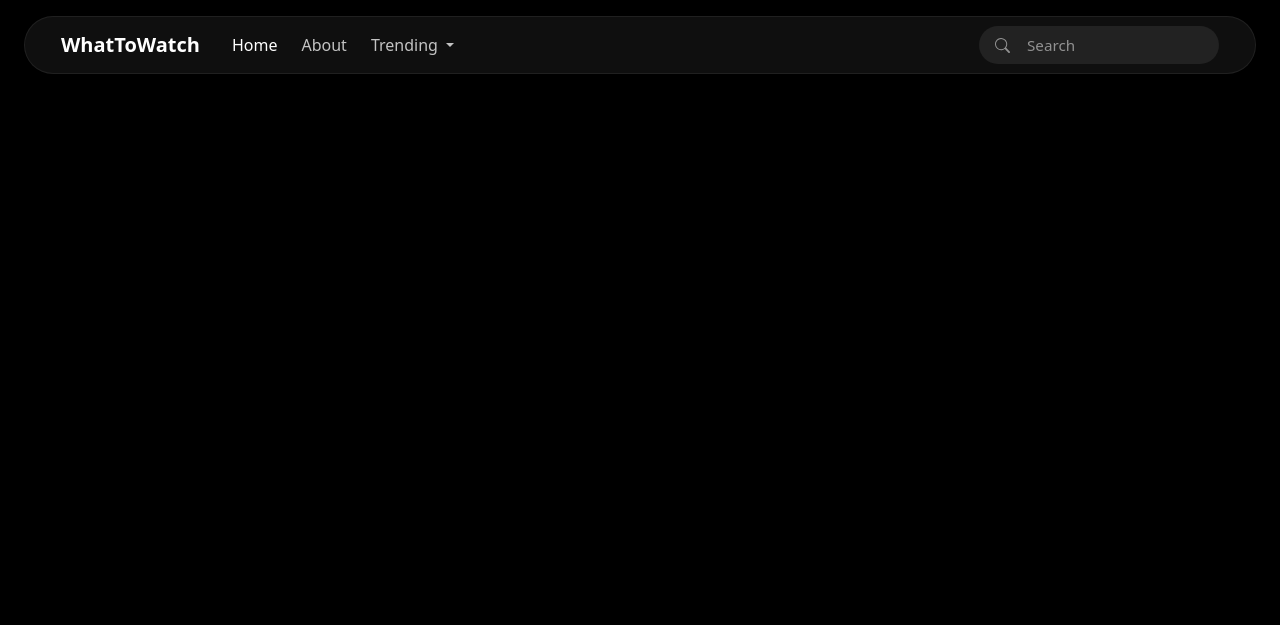
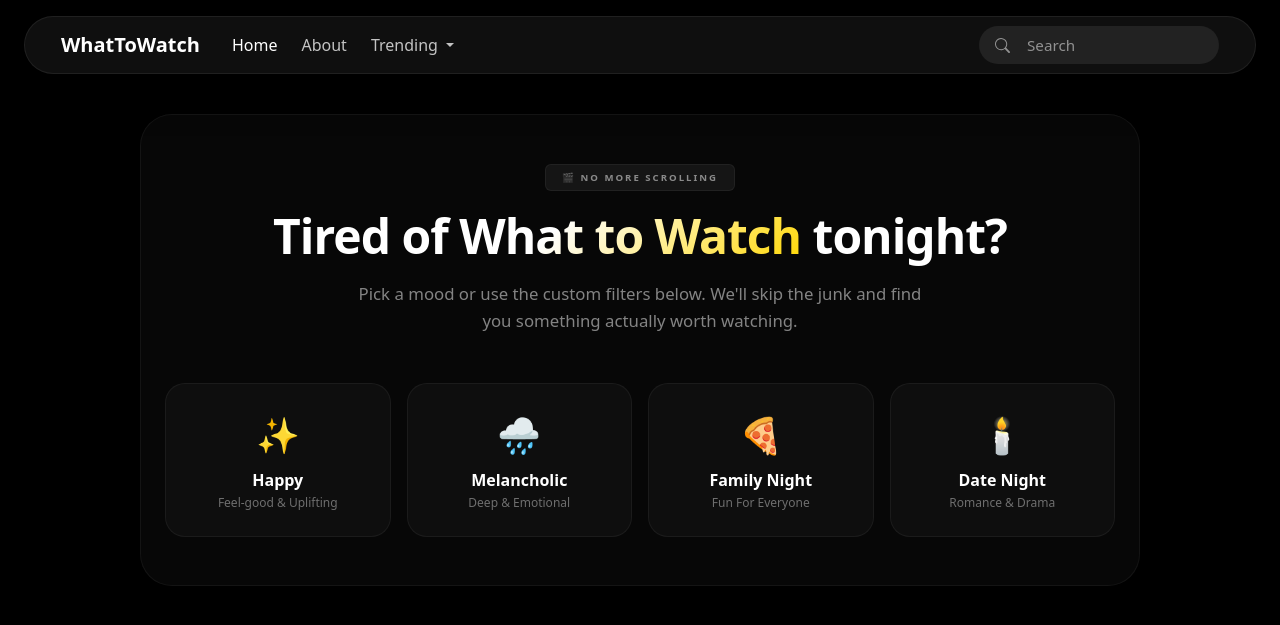
Before and after one commit to sotooba/what-to-watch, a Flask app: page / in a window 1280 px wide. Shown: the top 625 px of the page. Run offline with Flask 3, Linux system fonts and the light colour scheme.

Commit message:
Add hero section

```diff
--- a/static/css/hero.css
+++ b/static/css/hero.css
@@ -0,0 +1,106 @@
+/* Hero Card Layout Boundaries */
+.hero-wrapper {
+    min-height: auto;
+    padding: 2.5rem 0 4rem;
+    overflow-x: hidden;
+}
+
+.hero-glass-card {
+    background: rgba(30, 30, 30, 0.25) !important;
+    backdrop-filter: blur(20px) saturate(140%);
+    -webkit-backdrop-filter: blur(20px) saturate(140%);
+    border: 1px solid rgba(255, 255, 255, 0.05);
+    border-radius: 2rem;
+}
+
+.header-msg {
+    background: rgba(255, 255, 255, 0.06);
+    font-size: 0.60rem;
+    border: 1px solid rgba(255, 255, 255, 0.05);
+    letter-spacing: 2px;
+}
+
+/* Typography Styles */
+.hero-title {
+    font-size: calc(1.8rem + 1.5vw);
+    font-weight: 800;
+    letter-spacing: -1px;
+}
+
+.text-gradient {
+    background: linear-gradient(135deg, #ffffff 30%, #ffd700 100%);
+    -webkit-background-clip: text;
+    background-clip: text;
+    -webkit-text-fill-color: transparent;
+}
+
+/* Interactive Mood Pods Configuration */
+.mood-pod {
+    background: rgba(255, 255, 255, 0.03);
+    border: 1px solid rgba(255, 255, 255, 0.05);
+    border-radius: 1.25rem;
+    text-decoration: none !important;
+    height: 100%;
+    transition: all 0.25s ease-out;
+}
+
+.mood-emoji {
+    font-size: 2.2rem;
+    transition: transform 0.25s ease-out;
+}
+
+.mood-label {
+    color: #ffffff;
+    font-weight: 600;
+    font-size: 1rem;
+    margin-bottom: 2px;
+    transition: color 0.25s ease-out;
+}
+
+.mood-desc {
+    color: rgba(255, 255, 255, 0.4);
+    font-size: 0.75rem;
+    font-weight: 300;
+    text-align: center;
+}
+
+/* Interactions On Hover */
+.mood-pod:hover {
+    background: rgba(255, 255, 255, 0.07);
+    border-color: rgba(255, 255, 255, 0.15);
+    transform: translateY(-5px);
+    box-shadow: 0 12px 24px rgba(0, 0, 0, 0.5);
+}
+
+.mood-pod:hover .mood-emoji { transform: scale(1.15) rotate(3deg); }
+.mood-pod:hover .mood-label { color: #ffd700; }
+
+/* Responsive Scaling Breaks */
+@media (min-width: 1200px) {
+    .hero-wrapper {
+        min-height: 65vh;
+        padding-top: 1rem;
+    }
+}
+
+@media (max-width: 575.98px) {
+    .hero-title {
+        font-size: 1.85rem !important;
+        line-height: 1.3;
+        text-wrap-style: balance;
+    }
+
+    .hero-subtitle {
+        font-size: 0.9rem !important;
+        padding: 0 5px;
+        text-wrap-style: balance;
+    }
+
+    .hero-glass-card {
+        padding: 3rem 1rem !important;
+        border-radius: 1.5rem;
+    }
+
+    .mood-pod { padding: 1.25rem 0.75rem !important; }
+    .mood-emoji { font-size: 1.8rem; }
+}
--- /dev/null
+++ b/templates/components/hero.html
@@ -0,0 +1,65 @@
+<!-- Immersive Hero Wrapper Section -->
+<section class="hero-wrapper d-flex align-items-center justify-content-center p-3 container-fluid">
+    <!-- Replaced static styling boundaries with responsive spacing frameworks -->
+    <div class="hero-glass-card text-center w-100 py-5 px-3 px-sm-4 mx-auto" style="max-width: 1000px;">
+
+        <!-- Header Messaging -->
+        <span class="badge header-msg text-uppercase tracking-wider mb-3 px-3 py-2 text-white-50">
+            🎬 No more scrolling
+        </span>
+        <h1 class="hero-title fw-black text-white mb-3">
+            Tired of <span class="text-gradient">What to Watch</span> tonight?
+        </h1>
+        <p class="hero-subtitle text-white-50 mx-auto mb-5"
+            style="max-width: 580px; font-size: 1.05rem; font-weight: 300; line-height: 1.6;">
+            Pick a mood or use the custom filters below. We'll skip the junk and find you something actually worth
+            watching.
+        </p>
+
+        <!-- Interactive Dynamic Mood Pods Grid -->
+        <div class="row row-cols-2 row-cols-md-4 g-3 justify-content-center">
+
+            <!-- Pod: Happy -->
+            <div class="col">
+                <a href="/discover/mood/happy"
+                    class="mood-pod d-flex flex-column align-items-center justify-content-center p-4">
+                    <div class="mood-emoji mb-2">✨</div>
+                    <span class="mood-label">Happy</span>
+                    <span class="mood-desc">Feel-good & Uplifting</span>
+                </a>
+            </div>
+
+            <!-- Pod: Sad -->
+            <div class="col">
+                <a href="/discover/mood/sad"
+                    class="mood-pod d-flex flex-column align-items-center justify-content-center p-4">
+                    <div class="mood-emoji mb-2">🌧️</div>
+                    <span class="mood-label">Melancholic</span>
+                    <span class="mood-desc">Deep & Emotional</span>
+                </a>
+            </div>
+
+            <!-- Pod: Family -->
+            <div class="col">
+                <a href="/discover/mood/family"
+                    class="mood-pod d-flex flex-column align-items-center justify-content-center p-4">
+                    <div class="mood-emoji mb-2">🍕</div>
+                    <span class="mood-label">Family Night</span>
+                    <span class="mood-desc">Fun For Everyone</span>
+                </a>
+            </div>
+
+            <!-- Pod: Date Night -->
+            <div class="col">
+                <a href="/discover/mood/datenight"
+                    class="mood-pod d-flex flex-column align-items-center justify-content-center p-4">
+                    <div class="mood-emoji mb-2">🕯️</div>
+                    <span class="mood-label">Date Night</span>
+                    <span class="mood-desc">Romance & Drama</span>
+                </a>
+            </div>
+
+        </div>
+
+    </div>
+</section>
--- a/templates/index.html
+++ b/templates/index.html
@@ -5,5 +5,7 @@
 {% endblock %}
 
 {% block main %}
+    <!-- Hero Section -->
+    {% include 'components/hero.html' %}
 
 {% endblock %}
```
